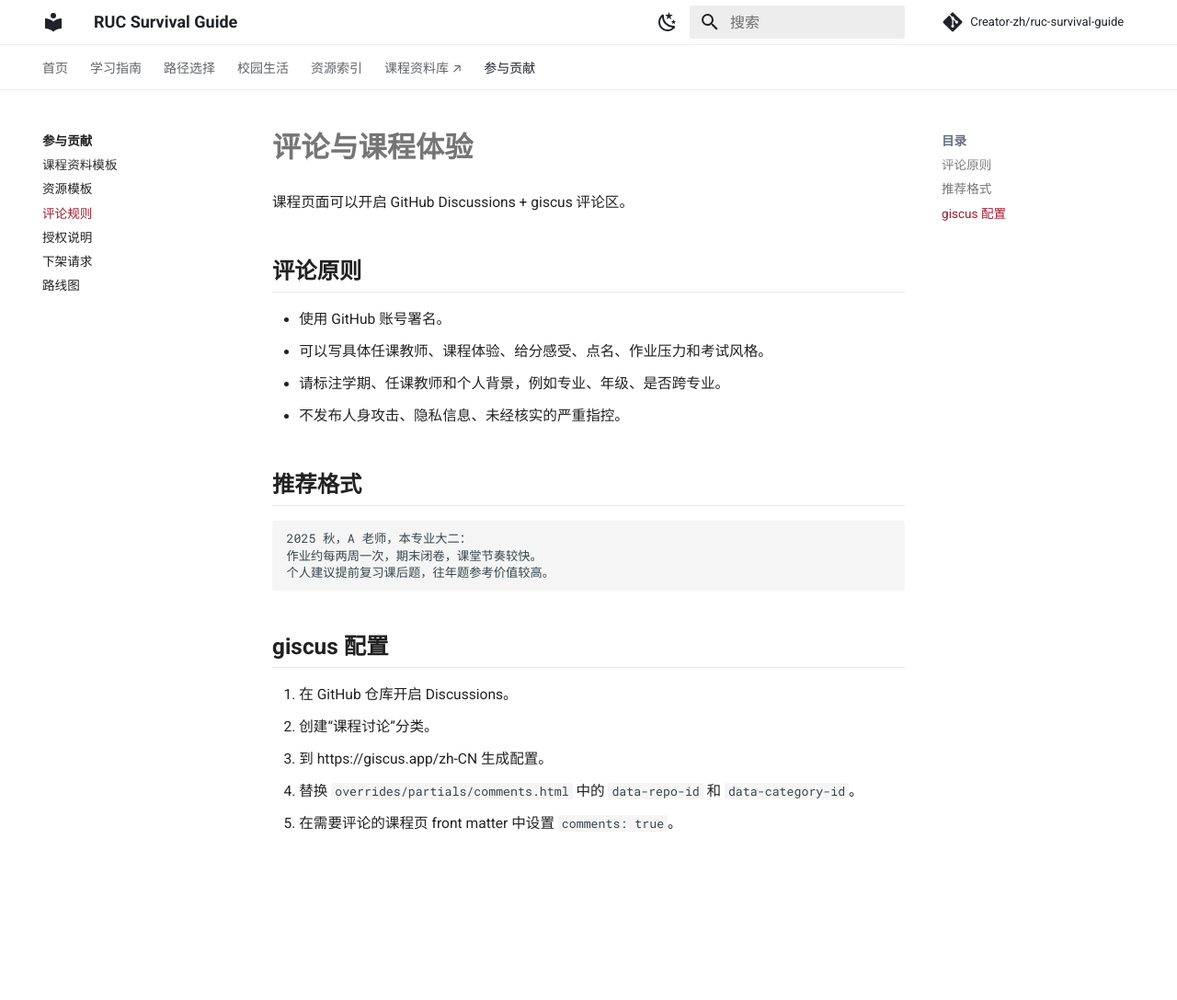
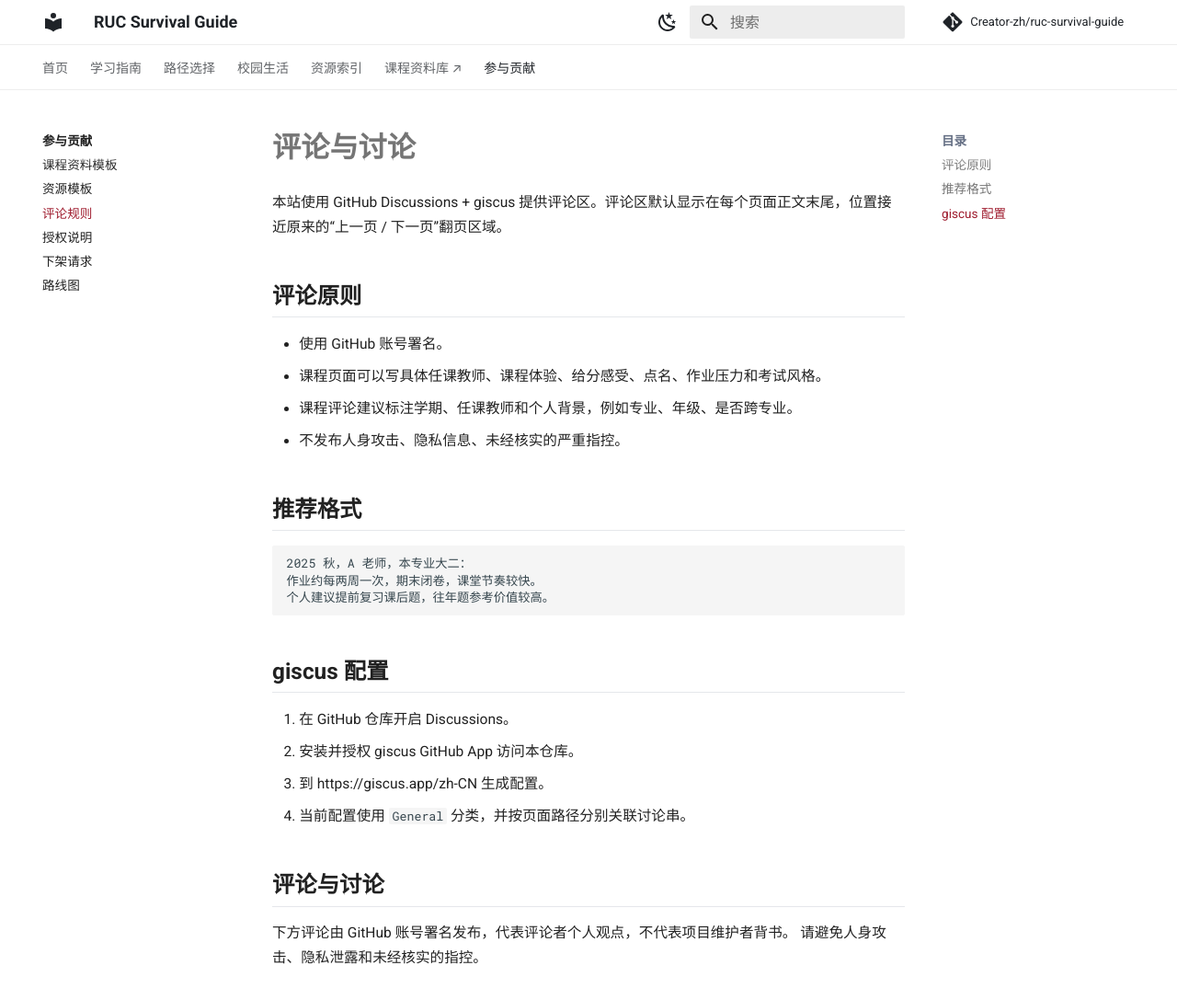
Before and after one commit to Creator-zh/ruc-survival-guide, an MkDocs documentation site: the page built from docs/contribute/comments.md, in a window 1280 px wide and 1144 px high. Shown: the top 1087 px of the window at 92% size. Built offline with MkDocs 1.6.1 and Material for MkDocs 9.7.7, drawn with Linux system fonts in a browser that asks for light colours; comment, search, counter and statistics services are not loaded.

Commit message:
feat: enable sitewide giscus comments

```diff
--- a/docs/contribute/comments.md
+++ b/docs/contribute/comments.md
@@ -1,12 +1,12 @@
-# 评论与课程体验
+# 评论与讨论
 
-课程页面可以开启 GitHub Discussions + giscus 评论区。
+本站使用 GitHub Discussions + giscus 提供评论区。评论区默认显示在每个页面正文末尾，位置接近原来的“上一页 / 下一页”翻页区域。
 
 ## 评论原则
 
 - 使用 GitHub 账号署名。
-- 可以写具体任课教师、课程体验、给分感受、点名、作业压力和考试风格。
-- 请标注学期、任课教师和个人背景，例如专业、年级、是否跨专业。
+- 课程页面可以写具体任课教师、课程体验、给分感受、点名、作业压力和考试风格。
+- 课程评论建议标注学期、任课教师和个人背景，例如专业、年级、是否跨专业。
 - 不发布人身攻击、隐私信息、未经核实的严重指控。
 
 ## 推荐格式
@@ -20,7 +20,6 @@
 ## giscus 配置
 
 1. 在 GitHub 仓库开启 Discussions。
-2. 创建“课程讨论”分类。
+2. 安装并授权 giscus GitHub App 访问本仓库。
 3. 到 https://giscus.app/zh-CN 生成配置。
-4. 替换 `overrides/partials/comments.html` 中的 `data-repo-id` 和 `data-category-id`。
-5. 在需要评论的课程页 front matter 中设置 `comments: true`。
+4. 当前配置使用 `General` 分类，并按页面路径分别关联讨论串。
--- a/overrides/partials/comments.html
+++ b/overrides/partials/comments.html
@@ -1,14 +1,13 @@
-{% if page.meta.comments %}
-<h2 id="comments">课程体验与讨论</h2>
+<h2 id="comments">评论与讨论</h2>
 <p>
   下方评论由 GitHub 账号署名发布，代表评论者个人观点，不代表项目维护者背书。
   请避免人身攻击、隐私泄露和未经核实的指控。
 </p>
 <script src="https://giscus.app/client.js"
-        data-repo="your-name/ruc-survival-guide"
-        data-repo-id="REPLACE_WITH_REPO_ID"
-        data-category="课程讨论"
-        data-category-id="REPLACE_WITH_CATEGORY_ID"
+        data-repo="Creator-zh/ruc-survival-guide"
+        data-repo-id="R_kgDOTHb0Qg"
+        data-category="General"
+        data-category-id="DIC_kwDOTHb0Qs4DAErW"
         data-mapping="pathname"
         data-strict="0"
         data-reactions-enabled="1"
@@ -19,4 +18,3 @@
         crossorigin="anonymous"
         async>
 </script>
-{% endif %}
```
